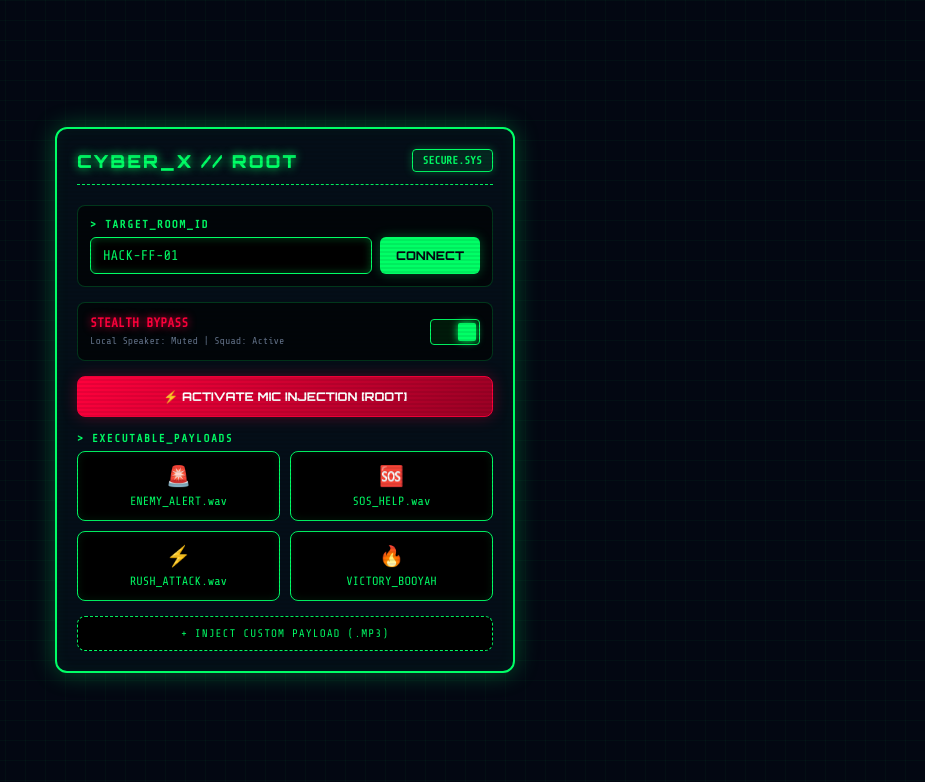
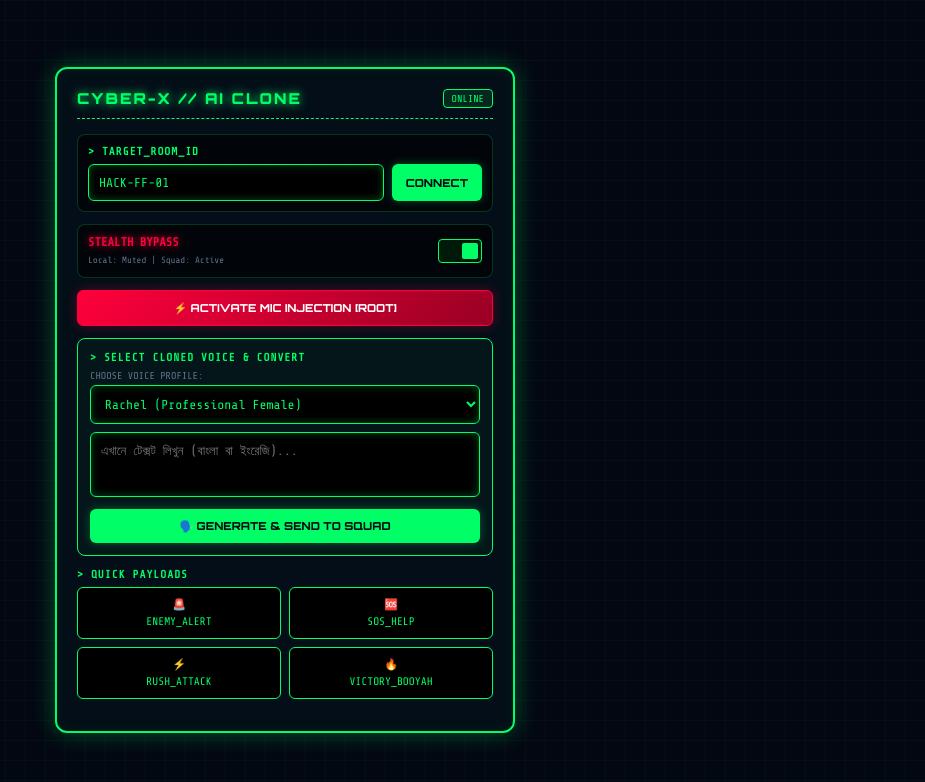
Before and after one commit to hadimd223-gif/FF-VOICE, a plain HTML site: page index.html in a window 1280 px wide. Shown: the whole page, without its empty margins (355-1280 px from the left). Drawn offline with nearby package versions, Linux system fonts and the light colour scheme; no server answers.

Commit message:
Add files via upload

```diff
--- a/index.html
+++ b/index.html
@@ -3,14 +3,13 @@
 <head>
     <meta charset="UTF-8">
     <meta name="viewport" content="width=device-width, initial-scale=1.0">
-    <title>CYBER-X // HACKER VIP SOUNDBOARD</title>
-    <!-- রোবোটিক এবং হ্যাকার স্টাইলের ফন্ট (Orbitron) -->
+    <title>CYBER-X // AI VOICE CLONE INJECTOR</title>
     <link href="https://fonts.googleapis.com/css2?family=Orbitron:wght@400;600;800;900&family=Share+Tech+Mono&display=swap" rel="stylesheet">
 
     <style>
         :root {
             --bg-dark: #030712;
-            --card-bg: rgba(5, 15, 25, 0.9);
+            --card-bg: rgba(5, 15, 25, 0.92);
             --neon-green: #00ff66;
             --neon-red: #ff003c;
             --green-glow: rgba(0, 255, 102, 0.3);
@@ -52,31 +51,18 @@
             overflow: hidden;
         }
 
-        /* টার্মিনাল স্ক্যানলাইন এফেক্ট */
-        .hacker-container::before {
-            content: " ";
-            display: block;
-            position: absolute;
-            top: 0; left: 0; bottom: 0; right: 0;
-            background: linear-gradient(rgba(18, 16, 16, 0) 50%, rgba(0, 0, 0, 0.25) 50%);
-            background-size: 100% 4px;
-            z-index: 10;
-            pointer-events: none;
-            opacity: 0.3;
-        }
-
         .terminal-header {
             display: flex;
             justify-content: space-between;
             align-items: center;
-            margin-bottom: 20px;
+            margin-bottom: 15px;
             border-bottom: 1px dashed var(--neon-green);
-            padding-bottom: 12px;
+            padding-bottom: 10px;
         }
 
         .terminal-header h1 {
             font-family: 'Orbitron', sans-serif;
-            font-size: 18px;
+            font-size: 15px;
             font-weight: 900;
             color: var(--neon-green);
             text-shadow: 0 0 10px var(--neon-green);
@@ -84,29 +70,27 @@
         }
 
         .system-status {
-            font-size: 11px;
-            font-weight: 700;
-            padding: 4px 10px;
+            font-size: 10px;
+            padding: 3px 8px;
             border-radius: 4px;
             background: rgba(0, 255, 102, 0.1);
             color: var(--neon-green);
             border: 1px solid var(--neon-green);
-            box-shadow: 0 0 8px var(--green-glow);
         }
 
         .control-panel {
             background: rgba(0, 0, 0, 0.6);
             border: 1px solid rgba(0, 255, 102, 0.2);
             border-radius: 8px;
-            padding: 12px;
-            margin-bottom: 15px;
+            padding: 10px;
+            margin-bottom: 12px;
         }
 
         .label-title {
             font-size: 11px;
             color: var(--neon-green);
             text-transform: uppercase;
-            letter-spacing: 1.5px;
+            letter-spacing: 1px;
             margin-bottom: 6px;
             display: block;
             font-weight: 600;
@@ -117,21 +101,27 @@
             gap: 8px;
         }
 
-        input[type="text"] {
-            flex: 1;
-            padding: 10px 12px;
+        input[type="text"], textarea, select {
+            width: 100%;
+            padding: 10px;
             border-radius: 6px;
             border: 1px solid var(--neon-green);
             background: #000;
             color: var(--neon-green);
             outline: none;
-            font-size: 14px;
+            font-size: 13px;
             font-family: 'Share Tech Mono', monospace;
             box-shadow: inset 0 0 8px var(--green-glow);
         }
 
+        textarea {
+            height: 65px;
+            resize: none;
+            margin-bottom: 8px;
+        }
+
         .btn-cyber {
-            padding: 10px 16px;
+            padding: 10px 14px;
             border: none;
             border-radius: 6px;
             background: var(--neon-green);
@@ -140,16 +130,23 @@
             font-weight: 800;
             cursor: pointer;
             transition: 0.3s;
-            box-shadow: 0 0 12px var(--green-glow);
-            font-size: 12px;
+            box-shadow: 0 0 10px var(--green-glow);
+            font-size: 11px;
         }
 
         .btn-cyber:hover {
             background: #fff;
-            box-shadow: 0 0 20px var(--neon-green);
         }
 
-        /* হ্যাকার টগল সুইচ (লাল ও সবুজ থিম) */
+        .tts-box {
+            background: rgba(0, 255, 102, 0.03);
+            border: 1px solid var(--neon-green);
+            border-radius: 8px;
+            padding: 12px;
+            margin-bottom: 12px;
+        }
+
+        /* টগল সুইচ */
         .toggle-box {
             display: flex;
             justify-content: space-between;
@@ -157,7 +154,7 @@
         }
 
         .toggle-info span {
-            font-size: 13px;
+            font-size: 12px;
             font-weight: bold;
             color: var(--neon-red);
             text-shadow: 0 0 8px var(--neon-red);
@@ -165,22 +162,18 @@
         }
 
         .toggle-info small {
-            font-size: 10px;
+            font-size: 9px;
             color: var(--text-muted);
         }
 
         .switch {
             position: relative;
             display: inline-block;
-            width: 50px;
-            height: 26px;
+            width: 44px;
+            height: 24px;
         }
 
-        .switch input {
-            opacity: 0;
-            width: 0;
-            height: 0;
-        }
+        .switch input { opacity: 0; width: 0; height: 0; }
 
         .slider {
             position: absolute;
@@ -195,14 +188,13 @@
         .slider:before {
             position: absolute;
             content: "";
-            height: 18px;
-            width: 18px;
+            height: 16px;
+            width: 16px;
             left: 3px;
             bottom: 3px;
             background-color: var(--neon-red);
             transition: .3s;
             border-radius: 2px;
-            box-shadow: 0 0 8px var(--neon-red);
         }
 
         input:checked + .slider {
@@ -211,98 +203,52 @@
         }
 
         input:checked + .slider:before {
-            transform: translateX(24px);
+            transform: translateX(20px);
             background-color: var(--neon-green);
-            box-shadow: 0 0 8px var(--neon-green);
         }
 
         .mic-btn {
             width: 100%;
             background: linear-gradient(135deg, #ff003c 0%, #990024 100%);
-            padding: 12px;
+            padding: 10px;
             border: 1px solid var(--neon-red);
-            border-radius: 8px;
+            border-radius: 6px;
             color: white;
             font-family: 'Orbitron', sans-serif;
             font-weight: 700;
-            font-size: 12px;
+            font-size: 11px;
             cursor: pointer;
-            display: flex;
-            align-items: center;
-            justify-content: center;
-            gap: 8px;
-            box-shadow: 0 0 15px var(--red-glow);
-            margin-bottom: 15px;
-            transition: 0.3s;
+            box-shadow: 0 0 12px var(--red-glow);
+            margin-bottom: 12px;
         }
 
-        .mic-btn:hover {
-            box-shadow: 0 0 25px var(--neon-red);
-        }
-
-        /* সাউন্ড গ্রিড (হ্যাকার স্টাইল বাটন) */
         .sound-grid {
             display: grid;
             grid-template-columns: repeat(2, 1fr);
-            gap: 10px;
-            margin-bottom: 15px;
+            gap: 8px;
+            margin-bottom: 12px;
         }
 
         .cyber-card {
             background: #000;
             border: 1px solid var(--neon-green);
-            border-radius: 8px;
-            padding: 12px 8px;
+            border-radius: 6px;
+            padding: 10px 6px;
             color: var(--neon-green);
-            font-size: 12px;
-            font-family: 'Share Tech Mono', monospace;
+            font-size: 11px;
             cursor: pointer;
             display: flex;
             flex-direction: column;
             align-items: center;
-            gap: 6px;
-            transition: all 0.2s ease;
-            box-shadow: inset 0 0 8px rgba(0, 255, 102, 0.1);
-        }
-
-        .cyber-card:hover {
-            background: rgba(0, 255, 102, 0.1);
-            box-shadow: 0 0 12px var(--green-glow);
+            gap: 4px;
+            transition: 0.2s;
         }
 
         .cyber-card.active-playing {
             border-color: var(--neon-red);
             color: var(--neon-red);
             background: rgba(255, 0, 60, 0.15);
-            box-shadow: 0 0 20px var(--neon-red);
-            animation: pulse-red 1s infinite alternate;
-        }
-
-        @keyframes pulse-red {
-            0% { box-shadow: 0 0 10px var(--neon-red); }
-            100% { box-shadow: 0 0 25px var(--neon-red); }
-        }
-
-        .cyber-card span.icon {
-            font-size: 20px;
-        }
-
-        .upload-terminal {
-            background: #000;
-            border: 1px dashed var(--neon-green);
-            border-radius: 8px;
-            padding: 10px;
-            text-align: center;
-            cursor: pointer;
-        }
-
-        .upload-terminal label {
-            cursor: pointer;
-            color: var(--neon-green);
-            font-size: 11px;
-            display: block;
-            text-transform: uppercase;
-            letter-spacing: 1px;
+            box-shadow: 0 0 15px var(--neon-red);
         }
     </style>
 </head>
@@ -310,8 +256,8 @@
 
 <div class="hacker-container">
     <div class="terminal-header">
-        <h1>CYBER_X // ROOT</h1>
-        <div class="system-status">SECURE.SYS</div>
+        <h1>CYBER-X // AI CLONE</h1>
+        <div class="system-status">ONLINE</div>
     </div>
 
     <!-- রুম কোড প্যানেল -->
@@ -323,12 +269,12 @@
         </div>
     </div>
 
-    <!-- ভিআইপি স্টিলথ মোড সুইচ (সবুজ/লাল হ্যাকার থিম) -->
+    <!-- ভিআইপি স্টিলথ মোড -->
     <div class="control-panel">
         <div class="toggle-row toggle-box">
             <div class="toggle-info">
                 <span>STEALTH BYPASS</span>
-                <small>Local Speaker: Muted | Squad: Active</small>
+                <small>Local: Muted | Squad: Active</small>
             </div>
             <label class="switch">
                 <input type="checkbox" id="stealthMode" checked>
@@ -342,33 +288,43 @@
         ⚡ ACTIVATE MIC INJECTION [ROOT]
     </button>
 
-    <!-- সাউন্ডবোর্ড প্যানেল -->
-    <span class="label-title">> EXECUTABLE_PAYLOADS</span>
+    <!-- এআই ভয়েস ক্লোন ও টেক্সট-টু-স্পিচ বক্স -->
+    <div class="tts-box">
+        <span class="label-title">> SELECT CLONED VOICE & CONVERT</span>
+
+        <!-- আগে থেকে সেট করা ক্লোন ভয়েসগুলোর ড্রপডাউন -->
+        <label style="font-size: 10px; color: #64748b; display: block; margin-bottom: 4px;">CHOOSE VOICE PROFILE:</label>
+        <select id="voiceSelect" style="margin-bottom: 8px;">
+            <!-- এখানে আপনার ইচ্ছেমতো ভয়েস আইডি এবং নাম সেট করে রাখতে পারবেন -->
+            <option value="21m00Tcm4TlvDq8ikWAM">Rachel (Professional Female)</option>
+            <option value="AZnzlk1XvdvUeBnXmlld">Domi (Energetic Gaming)</option>
+            <option value="EXAVITQu4vr4xnSDxMaL">Bella (Soft Voice)</option>
+            <option value="ErXwobaYiN019PkySvjV">Antoni (Deep Male Voice)</option>
+        </select>
+
+        <textarea id="ttsInput" placeholder="এখানে টেক্সট লিখুন (বাংলা বা ইংরেজি)..."></textarea>
+        <button class="btn-cyber" style="width: 100%;" onclick="generateAICloneVoice()">🗣️ GENERATE & SEND TO SQUAD</button>
+    </div>
+
+    <!-- ক্লাসিক সাউন্ডবোর্ড প্যানেল -->
+    <span class="label-title">> QUICK PAYLOADS</span>
     <div class="sound-grid" id="soundGrid">
         <button class="cyber-card" onclick="toggleSound('enemy', 440, 'sawtooth', this)">
-            <span class="icon">🚨</span>
-            <span>ENEMY_ALERT.wav</span>
+            <span>🚨</span>
+            <span>ENEMY_ALERT</span>
         </button>
         <button class="cyber-card" onclick="toggleSound('help', 587, 'triangle', this)">
-            <span class="icon">🆘</span>
-            <span>SOS_HELP.wav</span>
+            <span>🆘</span>
+            <span>SOS_HELP</span>
         </button>
         <button class="cyber-card" onclick="toggleSound('rush', 659, 'square', this)">
-            <span class="icon">⚡</span>
-            <span>RUSH_ATTACK.wav</span>
+            <span>⚡</span>
+            <span>RUSH_ATTACK</span>
         </button>
         <button class="cyber-card" onclick="toggleSound('booyah', 880, 'sine', this)">
-            <span class="icon">🔥</span>
+            <span>🔥</span>
             <span>VICTORY_BOOYAH</span>
         </button>
-    </div>
-
-    <!-- কাস্টম ফাইল আপলোড -->
-    <div class="upload-terminal">
-        <label for="audioFile">
-            + INJECT CUSTOM PAYLOAD (.MP3)
-        </label>
-        <input type="file" id="audioFile" accept="audio/*" style="display:none" onchange="loadCustomAudio(event)">
     </div>
 </div>
 
@@ -377,7 +333,7 @@
 <script src="https://www.gstatic.com/firebasejs/9.22.0/firebase-database-compat.js"></script>
 
 <script>
-    // আপনার ফায়ারবেস কনফিগারেশন
+    // ফায়ারবেস কনফিগারেশন
     const firebaseConfig = {
       apiKey: "AIzaSyAJWDIhsO4nAnBvpVZ0FP3kIlHFEU2Ysq4",
       authDomain: "m-h-x-wab-7abdf.firebaseapp.com",
@@ -396,28 +352,22 @@
     let currentRoom = "HACK-FF-01";
     let dbRef = db.ref('rooms/' + currentRoom + '/action');
     let micDestination = null;
+    let activePlayer = { name: null, oscillator: null, buttonElement: null };
 
-    let activePlayer = {
-        name: null,
-        sourceNode: null,
-        oscillator: null,
-        buttonElement: null
-    };
+    // আপনার ElevenLabs এপিআই কি এখানে বসিয়ে দেবেন (যেটি আপনি আগে পেয়েছিলেন)
+    const ELEVENLABS_API_KEY = "AIzaSyAJWDIhsO4nAnBvpVZ0FP3kIlHFEU2Ysq4"; // আপনার এপিআই কি এখানে আপডেট করে নিন
 
     async function enableInGameMicBridge() {
         try {
             if (audioCtx.state === 'suspended') await audioCtx.resume();
-
             const micStream = await navigator.mediaDevices.getUserMedia({ audio: true, video: false });
             const sourceNode = audioCtx.createMediaStreamSource(micStream);
-
             const dest = audioCtx.createMediaStreamDestination();
             sourceNode.connect(dest);
-
             micDestination = dest;
-            alert("[SUCCESS] Mic injection protocol initialized successfully for Squad.");
+            alert("[SUCCESS] Mic injection protocol initialized successfully.");
         } catch (err) {
-            alert("[ERROR] Permission denied or blocked: " + err.message);
+            alert("[ERROR] Permission denied: " + err.message);
         }
     }
 
@@ -428,148 +378,125 @@
         dbRef.off();
         dbRef = db.ref('rooms/' + currentRoom + '/action');
         listenToFirebase();
-        alert("Target Room Switched to: " + currentRoom);
+        alert("Target Room Switched: " + currentRoom);
     }
 
-    // টগল সাউন্ড সিস্টেম (একবার চাপলে চালু, আবার চাপলে বন্ধ)
-    function toggleSound(name, freq, type, btnElement) {
-        if (audioCtx.state === 'suspended') audioCtx.resume();
-
-        if (activePlayer.name === name) {
-            stopActiveSound();
-            dbRef.set({ sound: 'STOP', timestamp: Date.now() });
+    // ElevenLabs এপিআই ব্যবহার করে সিলেক্ট করা ভয়েসে টেক্সট কনভার্ট করার ফাংশন
+    async function generateAICloneVoice() {
+        const text = document.getElementById('ttsInput').value.trim();
+        const voiceId = document.getElementById('voiceSelect').value;
+        if (!text) {
+            alert("অনুগ্রহ করে কিছু টেক্সট লিখুন!");
             return;
         }
 
+        alert("এআই ভয়েস প্রসেসিং হচ্ছে, একটু অপেক্ষা করুন...");
+
+        try {
+            const response = await fetch(`https://api.elevenlabs.io/v1/text-to-speech/${voiceId}`, {
+                method: 'POST',
+                headers: {
+                    "Accept": "audio/mpeg",
+                    "Content-Type": "application/json",
+                    "xi-api-key": ELEVENLABS_API_KEY
+                },
+                body: JSON.stringify({
+                    text: text,
+                    model_id: "eleven_multilingual_v2", // বাংলা ও ইংরেজির জন্য সেরা মাল্টিলিঙ্গুয়াল মডেল
+                    voice_settings: {
+                        stability: 0.5,
+                        similarity_boost: 0.75
+                    }
+                })
+            });
+
+            if (!response.ok) {
+                throw new Error("এপিআই কানেকশন ফেইল করেছে। আপনার এপিআই কি চেক করুন।");
+            }
+
+            const audioBlob = await response.blob();
+            const audioUrl = URL.createObjectURL(audioBlob);
+            const audio = new Audio(audioUrl);
+
+            const isStealthOn = document.getElementById('stealthMode').checked;
+
+            // যদি স্টিলথ মোড অফ থাকে, তবে নিজের ফোনে স্পিকারে বাজবে
+            if (!isStealthOn) {
+                audio.play();
+            }
+
+            // যদি মাইক ব্রিজ অন থাকে, তবে গেমের মাইকের মাধ্যমে টিমমেটরা শুনতে পাবে
+            if (micDestination && audioCtx) {
+                if (audioCtx.state === 'suspended') audioCtx.resume();
+                const source = audioCtx.createMediaElementSource(audio);
+                source.connect(micDestination);
+                source.connect(audioCtx.destination);
+                audio.play();
+            }
+
+            // ফায়ারবেসের মাধ্যমে টিমমেটদের কাছে অডিও লিংক বা সিগন্যাল পাঠানো
+            dbRef.set({
+                sound: 'ai_voice',
+                audioUrl: audioUrl,
+                timestamp: Date.now()
+            });
+
+            alert("সফলভাবে এআই ভয়েস জেনারেট এবং ইনজেক্ট করা হয়েছে!");
+
+        } catch (error) {
+            alert("ত্রুটি: " + error.message);
+        }
+    }
+
+    function toggleSound(name, freq, type, btnElement) {
+        if (audioCtx.state === 'suspended') audioCtx.resume();
+        if (activePlayer.name === name) {
+            stopActiveSound();
+            return;
+        }
         stopActiveSound();
         const isStealthOn = document.getElementById('stealthMode').checked;
-        playTone(name, freq, type, isStealthOn, btnElement);
 
-        dbRef.set({
-            sound: name,
-            freq: freq,
-            type: type,
-            action: 'PLAY',
-            timestamp: Date.now()
-        });
-    }
-
-    function playTone(name, freq, type, silentForMe, btnElement) {
         const osc = audioCtx.createOscillator();
         const gain = audioCtx.createGain();
-
         osc.type = type;
         osc.frequency.setValueAtTime(freq, audioCtx.currentTime);
         gain.gain.setValueAtTime(0.4, audioCtx.currentTime);
 
-        if (!silentForMe) {
+        if (!isStealthOn) {
             osc.connect(gain);
             gain.connect(audioCtx.destination);
         }
-
         if (micDestination) {
             osc.connect(gain);
             gain.connect(micDestination);
         }
-
         osc.start();
 
-        activePlayer = {
-            name: name,
-            oscillator: osc,
-            buttonElement: btnElement
-        };
+        activePlayer = { name: name, oscillator: osc, buttonElement: btnElement };
+        if (btnElement) btnElement.classList.add('active-playing');
 
-        if (btnElement) {
-            btnElement.classList.add('active-playing');
-        }
+        dbRef.set({ sound: name, freq: freq, type: type, timestamp: Date.now() });
     }
 
     function stopActiveSound() {
         if (activePlayer.oscillator) {
-            try {
-                activePlayer.oscillator.stop();
-                activePlayer.oscillator.disconnect();
-            } catch(e) {}
+            try { activePlayer.oscillator.stop(); activePlayer.oscillator.disconnect(); } catch(e) {}
         }
-        if (activePlayer.sourceNode) {
-            try {
-                activePlayer.sourceNode.stop();
-                activePlayer.sourceNode.disconnect();
-            } catch(e) {}
-        }
-        if (activePlayer.buttonElement) {
-            activePlayer.buttonElement.classList.remove('active-playing');
-        }
-        activePlayer = { name: null, sourceNode: null, oscillator: null, buttonElement: null };
+        if (activePlayer.buttonElement) activePlayer.buttonElement.classList.remove('active-playing');
+        activePlayer = { name: null, oscillator: null, buttonElement: null };
     }
 
     function listenToFirebase() {
         dbRef.on('value', (snapshot) => {
             const data = snapshot.val();
             if (data && Date.now() - data.timestamp < 3000) {
-                if (data.action === 'STOP' || data.sound === 'STOP') {
-                    // রিমোট অফ সিগন্যাল
+                if (data.sound === 'ai_voice' && data.audioUrl) {
+                    const remoteAudio = new Audio(data.audioUrl);
+                    remoteAudio.play().catch(e => console.log(e));
                 }
             }
         });
-    }
-
-    function loadCustomAudio(event) {
-        const file = event.target.files[0];
-        if (!file) return;
-
-        const reader = new FileReader();
-        reader.onload = function(e) {
-            audioCtx.decodeAudioData(e.target.result, function(buffer) {
-                const grid = document.getElementById('soundGrid');
-                const btn = document.createElement('button');
-                const soundKey = 'custom_' + Date.now();
-                btn.className = 'cyber-card';
-                btn.innerHTML = `<span class="icon">🎵</span><span>${file.name.substring(0, 10)}</span>`;
-
-                btn.onclick = () => {
-                    if (activePlayer.name === soundKey) {
-                        stopActiveSound();
-                    } else {
-                        stopActiveSound();
-                        const isStealthOn = document.getElementById('stealthMode').checked;
-                        playCustomBuffer(buffer, isStealthOn, btn, soundKey);
-                    }
-                };
-                grid.appendChild(btn);
-            });
-        };
-        reader.readAsArrayBuffer(file);
-    }
-
-    function playCustomBuffer(buffer, silentForMe, btnElement, soundKey) {
-        if (audioCtx.state === 'suspended') audioCtx.resume();
-        const source = audioCtx.createBufferSource();
-        source.buffer = buffer;
-
-        if (!silentForMe) {
-            source.connect(audioCtx.destination);
-        }
-        if (micDestination) {
-            source.connect(micDestination);
-        }
-
-        source.start(0);
-
-        activePlayer = {
-            name: soundKey,
-            sourceNode: source,
-            buttonElement: btnElement
-        };
-
-        if (btnElement) {
-            btnElement.classList.add('active-playing');
-        }
-
-        source.onended = () => {
-            stopActiveSound();
-        };
     }
 
     listenToFirebase();
```
